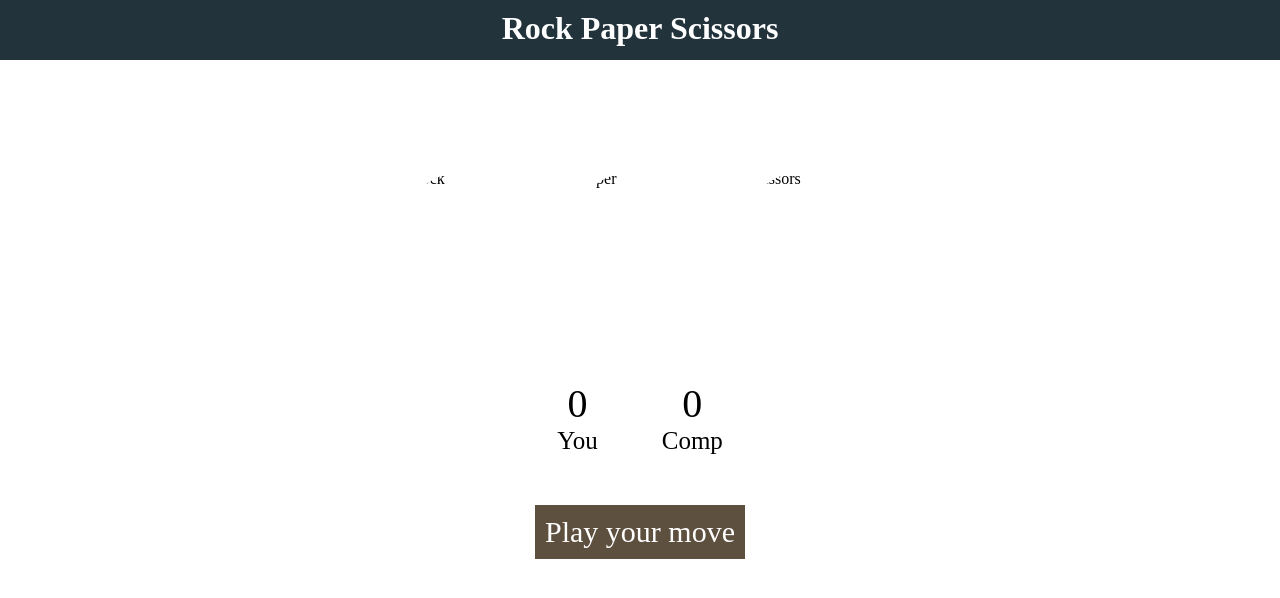
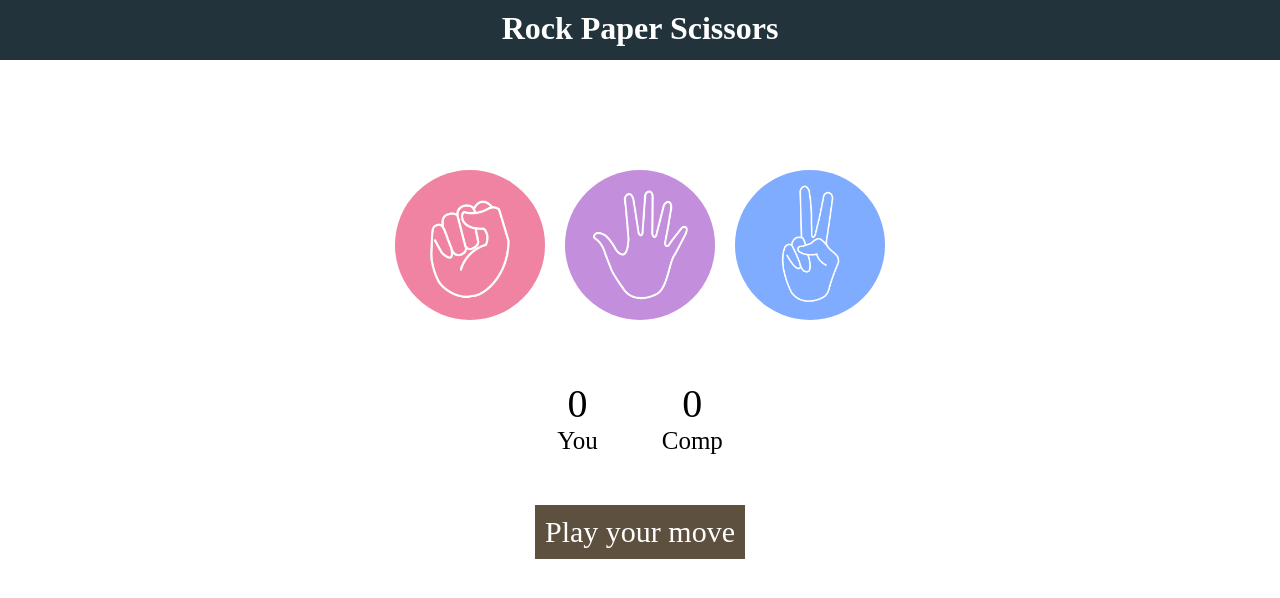
Before and after one commit to KrishAggarwal8398/rock-paper-scissor, a plain HTML site: page index.html in a window 1280 px wide. Drawn offline with Linux system fonts and the light colour scheme.

Commit message:
Update index.html

```diff
--- a/index.html
+++ b/index.html
@@ -13,15 +13,15 @@
     <h1>Rock Paper Scissors</h1>
     <div class="choices">
         <div class="choice" id="rock">
-            <img src="images/rock.png" alt="Rock">
+            <img src="rock.png" alt="Rock">
         </div>
 
         <div class="choice" id="paper">
-            <img src="images/paper.png" alt="paper">
+            <img src="paper.png" alt="paper">
         </div>
 
         <div class="choice" id="scissors">
-            <img src="images/scissors.png" alt="scissors">
+            <img src="scissors.png" alt="scissors">
         </div>
     </div>
 
```
